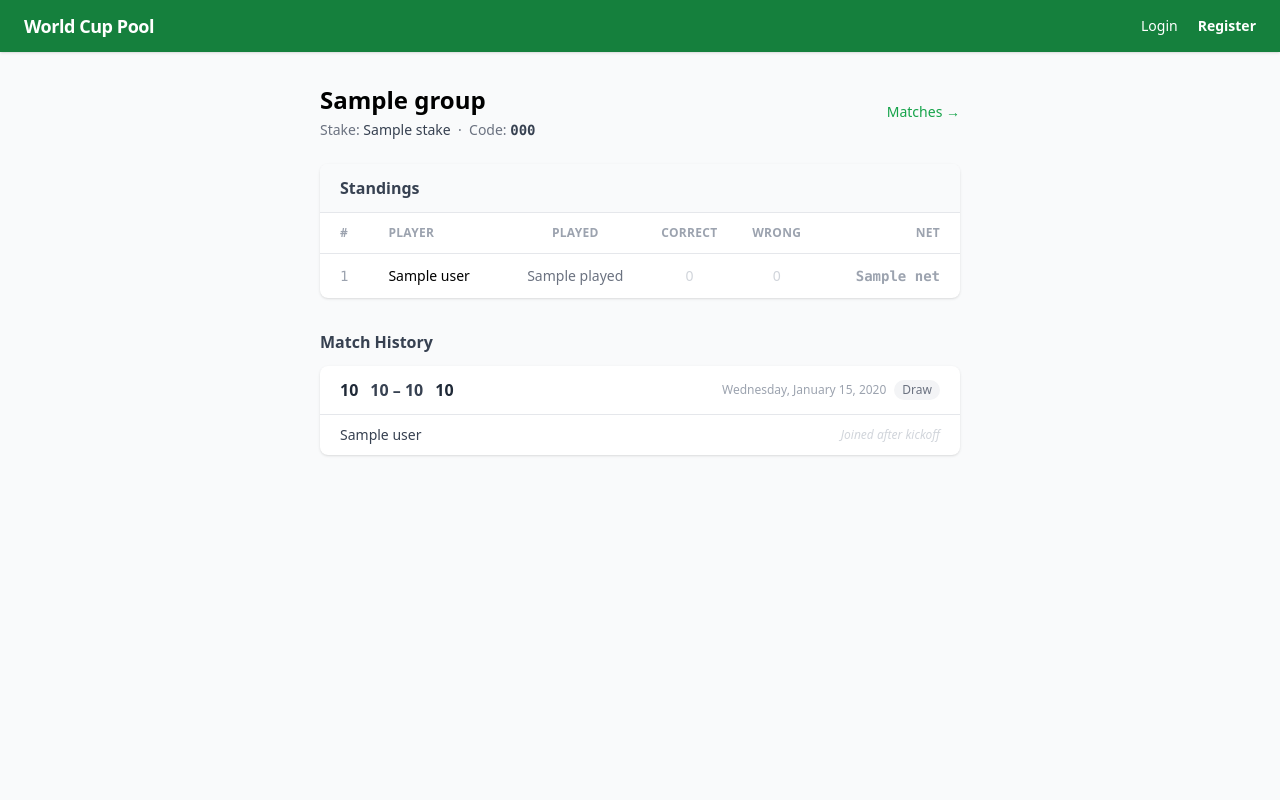
After one commit to huypham10/world-cup-prediction, a Python web app: template app/templates/scoreboard/group.html in a window 1280 px wide. The commit adds this page. Run offline with Jinja, Linux system fonts and the light colour scheme; the template is opened without the code that fills it: most values are stand-ins (such as "Sample title", 1, 10 or a date in 2020); some libraries are stand-ins or nearby versions.

Commit message:
add scoreboards

```diff
--- a/app/main.py
+++ b/app/main.py
@@ -19,6 +19,7 @@ from .routers import auth as auth_router
 from .routers import groups as groups_router
 from .routers import admin as admin_router
 from .routers import matches as matches_router
+from .routers import scoreboard as scoreboard_router
 from .routers import tasks as tasks_router
 
 logger = logging.getLogger(__name__)
@@ -56,6 +57,7 @@ app.include_router(auth_router.router)
 app.include_router(groups_router.router)
 app.include_router(admin_router.router)
 app.include_router(matches_router.router)
+app.include_router(scoreboard_router.router)
 app.include_router(tasks_router.router)
 
 
--- /dev/null
+++ b/app/templates/scoreboard/group.html
@@ -0,0 +1,169 @@
+{% extends "base.html" %}
+{% block title %}{{ group.name }} — Scoreboard{% endblock %}
+{% block content %}
+
+{# Group switcher #}
+{% if all_groups|length > 1 %}
+<div class="flex gap-2 flex-wrap mb-6">
+  {% for g in all_groups %}
+    <a href="/groups/{{ g.id }}/scoreboard"
+       class="px-3 py-1.5 rounded-full text-sm font-medium transition-colors
+         {% if g.id == group.id %}
+           bg-green-600 text-white
+         {% else %}
+           bg-white border border-gray-300 text-gray-600 hover:bg-gray-50
+         {% endif %}">
+      {{ g.name }}
+    </a>
+  {% endfor %}
+</div>
+{% endif %}
+
+{# Group header #}
+<div class="flex items-start justify-between mb-6">
+  <div>
+    <h1 class="text-2xl font-bold">{{ group.name }}</h1>
+    <p class="text-sm text-gray-500 mt-1">
+      Stake: <span class="font-medium text-gray-700">{% if group.stake %}{{ group.stake }}{% else %}Free{% endif %}</span>
+      &nbsp;·&nbsp;
+      Code: <span class="font-mono font-semibold text-gray-700">{{ group.join_code }}</span>
+    </p>
+  </div>
+  <a href="/matches" class="text-sm text-green-600 hover:underline self-center">Matches →</a>
+</div>
+
+{# Standings table #}
+<div class="bg-white rounded-lg shadow overflow-hidden mb-8">
+  <div class="px-5 py-3 border-b bg-gray-50">
+    <h2 class="font-semibold text-gray-700">Standings</h2>
+  </div>
+  {% if standings %}
+  <table class="w-full text-sm">
+    <thead class="text-xs uppercase tracking-wide text-gray-400 border-b">
+      <tr>
+        <th class="text-left px-5 py-3 w-8">#</th>
+        <th class="text-left px-5 py-3">Player</th>
+        <th class="text-center px-3 py-3">Played</th>
+        <th class="text-center px-3 py-3">Correct</th>
+        <th class="text-center px-3 py-3">Wrong</th>
+        {% if group.stake %}
+        <th class="text-right px-5 py-3">Net</th>
+        {% endif %}
+      </tr>
+    </thead>
+    <tbody class="divide-y divide-gray-100">
+      {% for s in standings %}
+      <tr class="{% if s.user.id == current_user.id %}bg-green-50{% else %}hover:bg-gray-50{% endif %}">
+        <td class="px-5 py-3 text-gray-400 font-mono">{{ loop.index }}</td>
+        <td class="px-5 py-3 font-medium">
+          {{ s.user.name }}
+          {% if s.user.id == current_user.id %}
+            <span class="text-xs text-gray-400 font-normal ml-1">(you)</span>
+          {% endif %}
+        </td>
+        <td class="px-3 py-3 text-center text-gray-500">{{ s.played }}</td>
+        <td class="px-3 py-3 text-center">
+          {% if s.correct > 0 %}
+            <span class="text-green-600 font-semibold">{{ s.correct }}</span>
+          {% else %}
+            <span class="text-gray-300">0</span>
+          {% endif %}
+        </td>
+        <td class="px-3 py-3 text-center">
+          {% if s.wrong > 0 %}
+            <span class="text-red-500">{{ s.wrong }}</span>
+          {% else %}
+            <span class="text-gray-300">0</span>
+          {% endif %}
+        </td>
+        {% if group.stake %}
+        <td class="px-5 py-3 text-right font-mono font-semibold
+          {% if s.net > 0 %}text-green-600
+          {% elif s.net < 0 %}text-red-500
+          {% else %}text-gray-400{% endif %}">
+          {% if s.net > 0 %}+{% endif %}{{ s.net }}
+        </td>
+        {% endif %}
+      </tr>
+      {% endfor %}
+    </tbody>
+  </table>
+  {% else %}
+  <p class="px-5 py-8 text-center text-gray-400 text-sm">No matches settled yet.</p>
+  {% endif %}
+</div>
+
+{# Match history #}
+{% if match_rows %}
+<h2 class="font-semibold text-gray-700 mb-3">Match History</h2>
+<div class="space-y-3">
+  {% for row in match_rows %}
+  {% set match = row.match %}
+  <div class="bg-white rounded-lg shadow overflow-hidden">
+    {# Match result header #}
+    <div class="px-5 py-3 border-b flex items-center justify-between">
+      <div class="flex items-center gap-3">
+        <span class="font-semibold text-gray-800">{{ match.team_a }}</span>
+        <span class="font-bold tabular-nums text-gray-700">{{ match.score_a }} – {{ match.score_b }}</span>
+        <span class="font-semibold text-gray-800">{{ match.team_b }}</span>
+      </div>
+      <div class="flex items-center gap-2 text-xs text-gray-400">
+        <time data-utc="{{ match.kickoff_time.isoformat() }}" data-format="date">
+          {{ match.kickoff_time.strftime('%d %b %Y') }}
+        </time>
+        {# Result badge #}
+        <span class="px-2 py-0.5 rounded-full bg-gray-100 text-gray-500 font-medium">
+          {% if match.result == 'A' %}{{ match.team_a }} win
+          {% elif match.result == 'B' %}{{ match.team_b }} win
+          {% else %}Draw{% endif %}
+        </span>
+      </div>
+    </div>
+
+    {# Per-member picks #}
+    <div class="divide-y divide-gray-50">
+      {% for mr in row.member_results %}
+      <div class="px-5 py-2.5 flex items-center justify-between text-sm">
+        <span class="text-gray-700 font-medium w-32 truncate">
+          {{ mr.user.name }}
+          {% if mr.user.id == current_user.id %}
+            <span class="text-xs text-gray-400 font-normal">(you)</span>
+          {% endif %}
+        </span>
+
+        {% if not mr.eligible %}
+          <span class="text-xs text-gray-300 italic">Joined after kickoff</span>
+        {% else %}
+          <div class="flex items-center gap-3">
+            {# Pick #}
+            <span class="text-gray-500">
+              {% if mr.pick == 'A' %}{{ match.team_a }} win
+              {% elif mr.pick == 'B' %}{{ match.team_b }} win
+              {% elif mr.pick == 'draw' %}Draw
+              {% else %}<span class="italic text-gray-300">No prediction</span>
+              {% endif %}
+            </span>
+            {# Outcome #}
+            {% if mr.correct %}
+              <span class="text-green-600 font-semibold text-xs">✓ Correct</span>
+            {% else %}
+              <span class="text-red-400 text-xs">✗ Wrong</span>
+            {% endif %}
+            {# Amount #}
+            {% if mr.amount is not none %}
+              <span class="font-mono text-xs font-semibold w-12 text-right
+                {% if mr.amount > 0 %}text-green-600{% else %}text-red-400{% endif %}">
+                {% if mr.amount > 0 %}+{% endif %}{{ mr.amount }}
+              </span>
+            {% endif %}
+          </div>
+        {% endif %}
+      </div>
+      {% endfor %}
+    </div>
+  </div>
+  {% endfor %}
+</div>
+{% endif %}
+
+{% endblock %}
```
Also changed, not shown: app/routers/scoreboard.py (added, +158 -0 lines), app/tasks/sync_fixtures_cli.py (added, +26 -0 lines), app/templates/groups/list.html (+11 -5 lines), app/templates/matches/list.html (+1 -13 lines), 1 other file.
